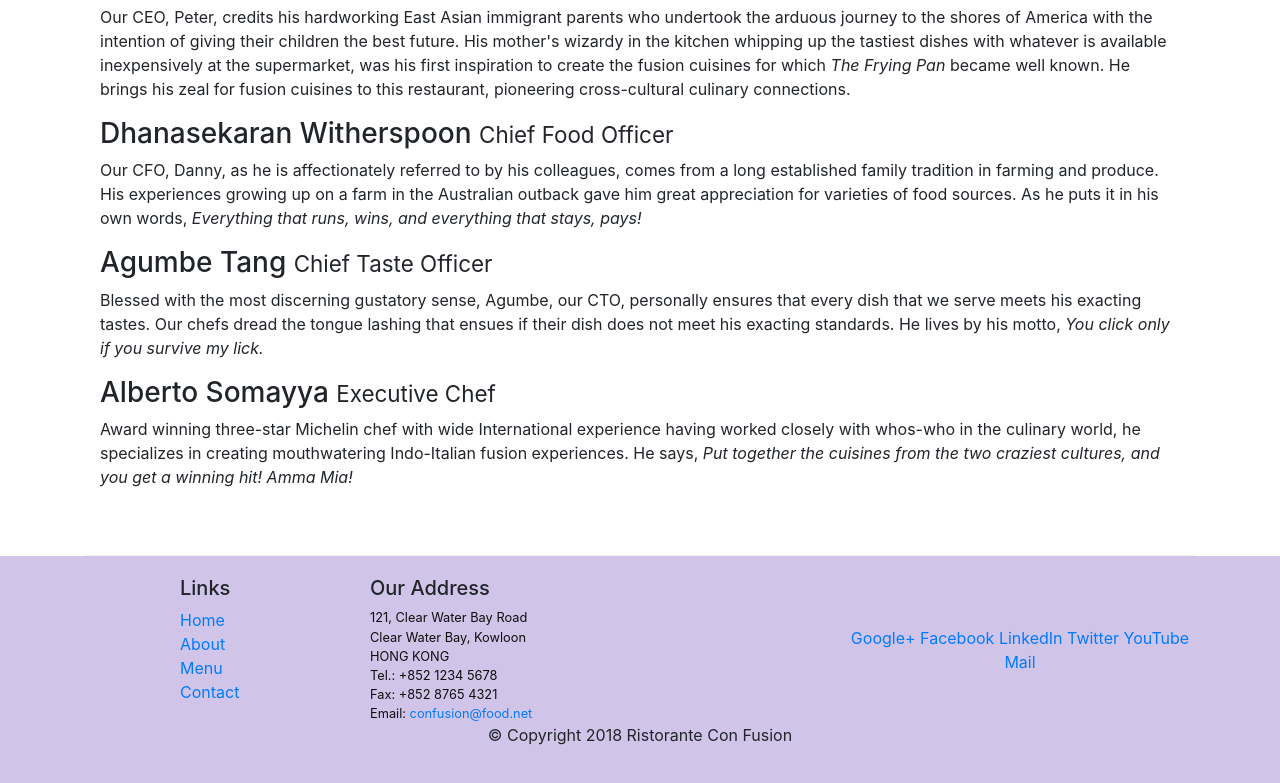
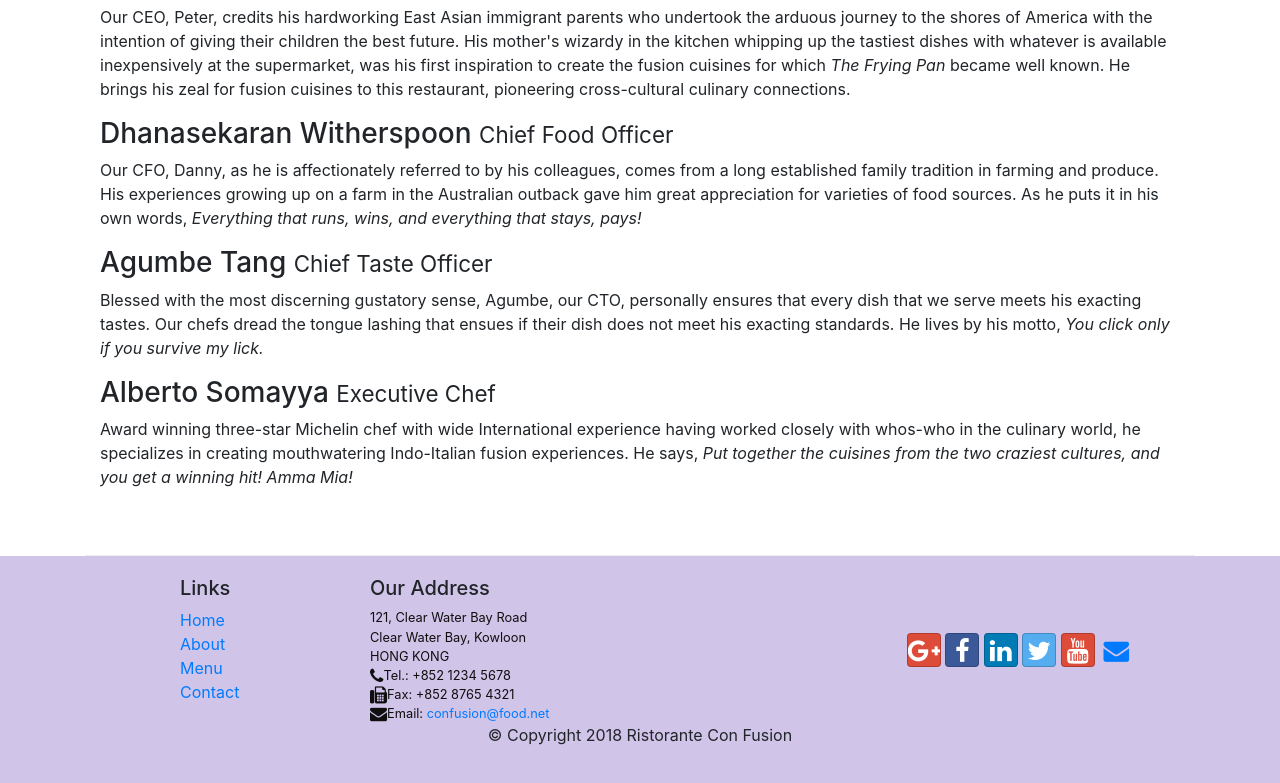
Before and after one commit to Abhinav-vats/conFusion, a website: page aboutus.html in a window 1280 px wide. Shown: the part 998-1781 px from the top of the page. Drawn offline with nearby package versions, Linux system fonts and the light colour scheme.

Commit message:
Exercise week 2 icon and fonts

```diff
--- a/aboutus.html
+++ b/aboutus.html
@@ -8,6 +8,8 @@
 
     <!-- Bootstrap CSS -->
     <link rel="stylesheet" href="node_modules/bootstrap/dist/css/bootstrap.min.css">
+    <link rel="stylesheet" href="node_modules/font-awesome/css/font-awesome.min.css">
+    <link rel="stylesheet" href="node_modules/bootstrap-social/bootstrap-social.css">
     <link rel="stylesheet" href="css/styles.css">
     <title>Ristorante Con Fusion: About Us</title>
 
@@ -22,10 +24,10 @@
             <a class="navbar-brand mr-auto" href="./index.html">Ristorante Con Fusion</a>
             <div class="collapse navbar-collapse" id="Navbar">
                 <ul class="navbar-nav mr-auto">
-                    <li class="nav-item"><a class="nav-link" href="./index.html">Home</a></li>
-                    <li class="nav-item active"><a class="nav-link" href="#">About</a></li>
-                    <li class="nav-item"><a class="nav-link" href="#">Menu</a></li>
-                    <li class="nav-item"><a class="nav-link" href="#">Contact</a></li>
+                    <li class="nav-item"><a class="nav-link" href="./index.html"><span class="fa fa-home fa-lg"></span> Home</a></li>
+                    <li class="nav-item active"><a class="nav-link" href="#"><span class="fa fa-info-circle fa-lg"></span> About</a></li>
+                    <li class="nav-item"><a class="nav-link" href="#"><span class="fa fa-list fa-lg"></span> Menu</a></li>
+                    <li class="nav-item"><a class="nav-link" href="#"><span class="fa fa-address-card fa-lg"></span> Contact</a></li>
                 </ul>
             </div>
         </div>
@@ -101,19 +103,19 @@
 		              121, Clear Water Bay Road<br>
 		              Clear Water Bay, Kowloon<br>
 		              HONG KONG<br>
-		              Tel.: +852 1234 5678<br>
-		              Fax: +852 8765 4321<br>
-		              Email: <a href="mailto:confusion@food.net">confusion@food.net</a>
+		              <i class="fa fa-phone fa-lg"></i>Tel.: +852 1234 5678<br>
+		              <i class="fa fa-fax fa-lg"></i>Fax: +852 8765 4321<br>
+		              <i class="fa fa-envelope fa-lg"></i>Email: <a href="mailto:confusion@food.net">confusion@food.net</a>
 		           </address>
                 </div>
                 <div class="col-12 col-sm-4 align-self-center">
                     <div class="text-center">
-                        <a href="http://google.com/+">Google+</a>
-                        <a href="http://www.facebook.com/profile.php?id=">Facebook</a>
-                        <a href="http://www.linkedin.com/in/">LinkedIn</a>
-                        <a href="http://twitter.com/">Twitter</a>
-                        <a href="http://youtube.com/">YouTube</a>
-                        <a href="mailto:">Mail</a>
+                        <a class="btn btn-social-icon btn-google" href="http://google.com/+"><i class="fa fa-google-plus fa-lg"></i></a>
+                        <a class="btn btn-social-icon btn-facebook" href="http://www.facebook.com/profile.php?id="><i class="fa fa-facebook fa-lg"></i> </a>
+                        <a class="btn btn-social-icon btn-linkedin" href="http://www.linkedin.com/in/"><i class="fa fa-linkedin fa-lg"></i>  </a>
+                        <a class="btn btn-social-icon btn-twitter" href="http://twitter.com/"><i class="fa fa-twitter fa-lg"></i> </a>
+                        <a class="btn btn-social-icon btn-google" href="http://youtube.com/"><i class="fa fa-youtube fa-lg"></i> </a>
+                        <a class="btn btn-social-icon" href="mailto:"><i class="fa fa-envelope fa-lg"></i></a>
                     </div>
                 </div>
            </div>
--- a/package.json
+++ b/package.json
@@ -15,6 +15,8 @@
   },
   "dependencies": {
     "bootstrap": "^4.0.0",
+    "bootstrap-social": "^5.1.1",
+    "font-awesome": "^4.7.0",
     "jquery": "^3.5.0",
     "popper.js": "^1.12.9"
   }
```
Also changed, not shown: index.html (+15 -13 lines), 1 other file.
